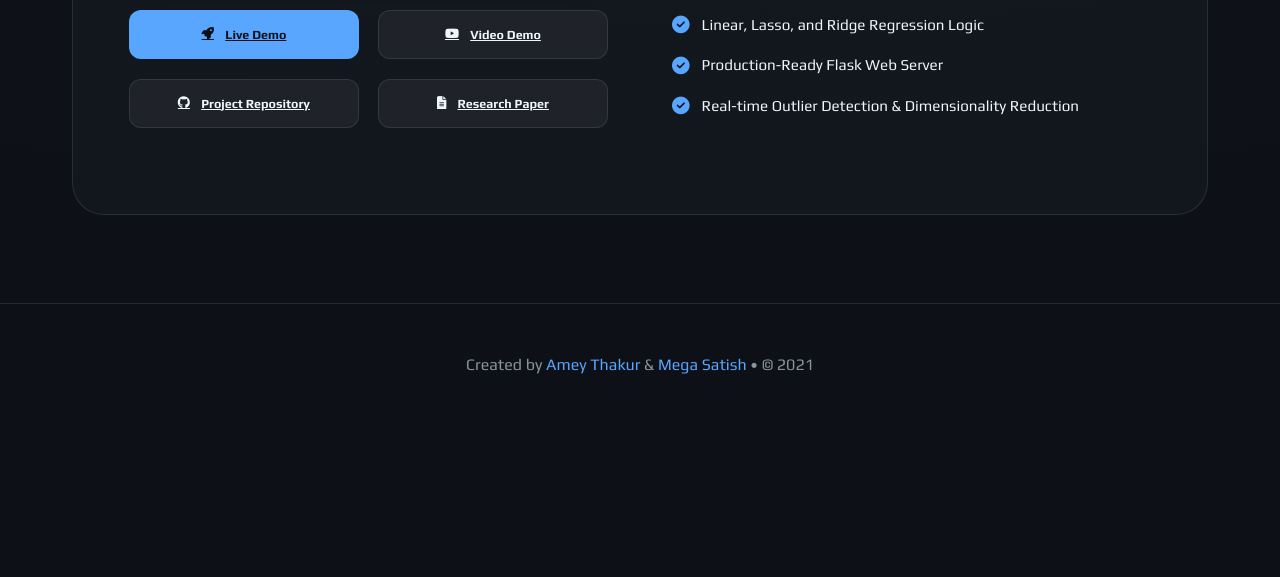
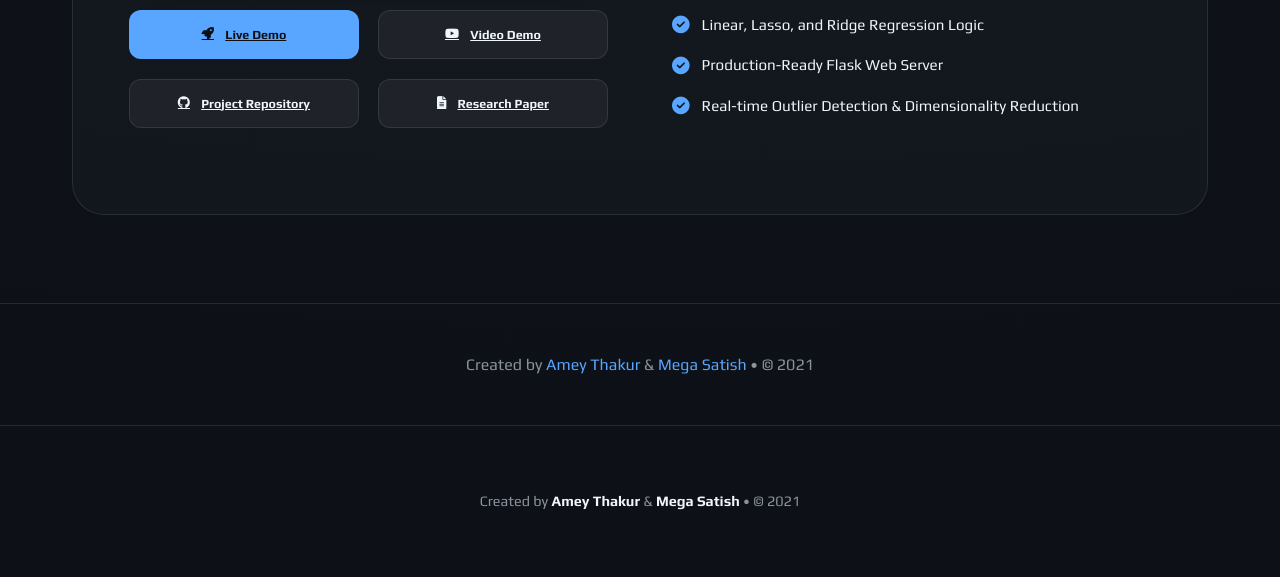
Before and after one commit to Amey-Thakur/PYTHON-CRASH-COURSE, a plain HTML site: page web/index.html in a window 1280 px wide. Shown: the part 3705-4282 px from the top of the page. Before the commit the page ends 4130 px from the top, so only its background shows below. Drawn offline with Linux system fonts and the light colour scheme.

Commit message:
Python
Co-authored-by: Mega Satish <mega.modha@gmail.com>

```diff
--- a/web/index.html
+++ b/web/index.html
@@ -163,6 +163,11 @@
         </div>
     </div>
 
+    <footer class="main-footer">
+        Created by <a href="#" class="author-link">Amey Thakur</a> & <a href="#" class="author-link">Mega Satish</a> • ©
+        2021
+    </footer>
+
     <script src="js/data.js"></script>
     <script src="js/app.js"></script>
 </body>
--- a/web/style.css
+++ b/web/style.css
@@ -941,3 +941,23 @@ section {
         font-size: 2.2rem;
     }
 }
+
+/* Footer */
+.main-footer {
+    padding: 4rem 2rem;
+    text-align: center;
+    border-top: 1px solid var(--border-color);
+    color: var(--text-secondary);
+    font-size: 0.9rem;
+}
+
+.author-link {
+    color: var(--text-primary);
+    text-decoration: none;
+    font-weight: 600;
+    transition: color 0.3s ease;
+}
+
+.author-link:hover {
+    color: var(--accent-blue);
+}
```
